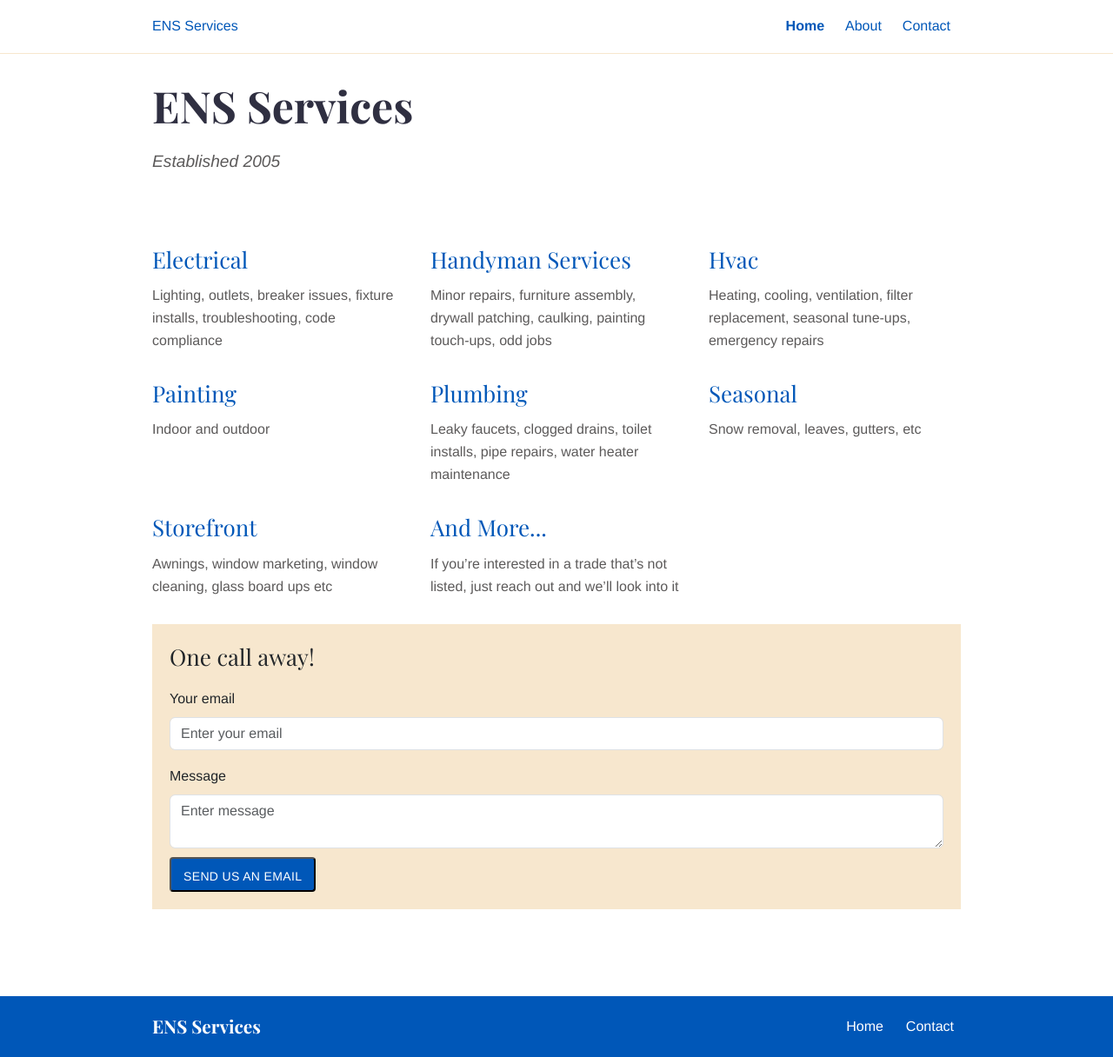
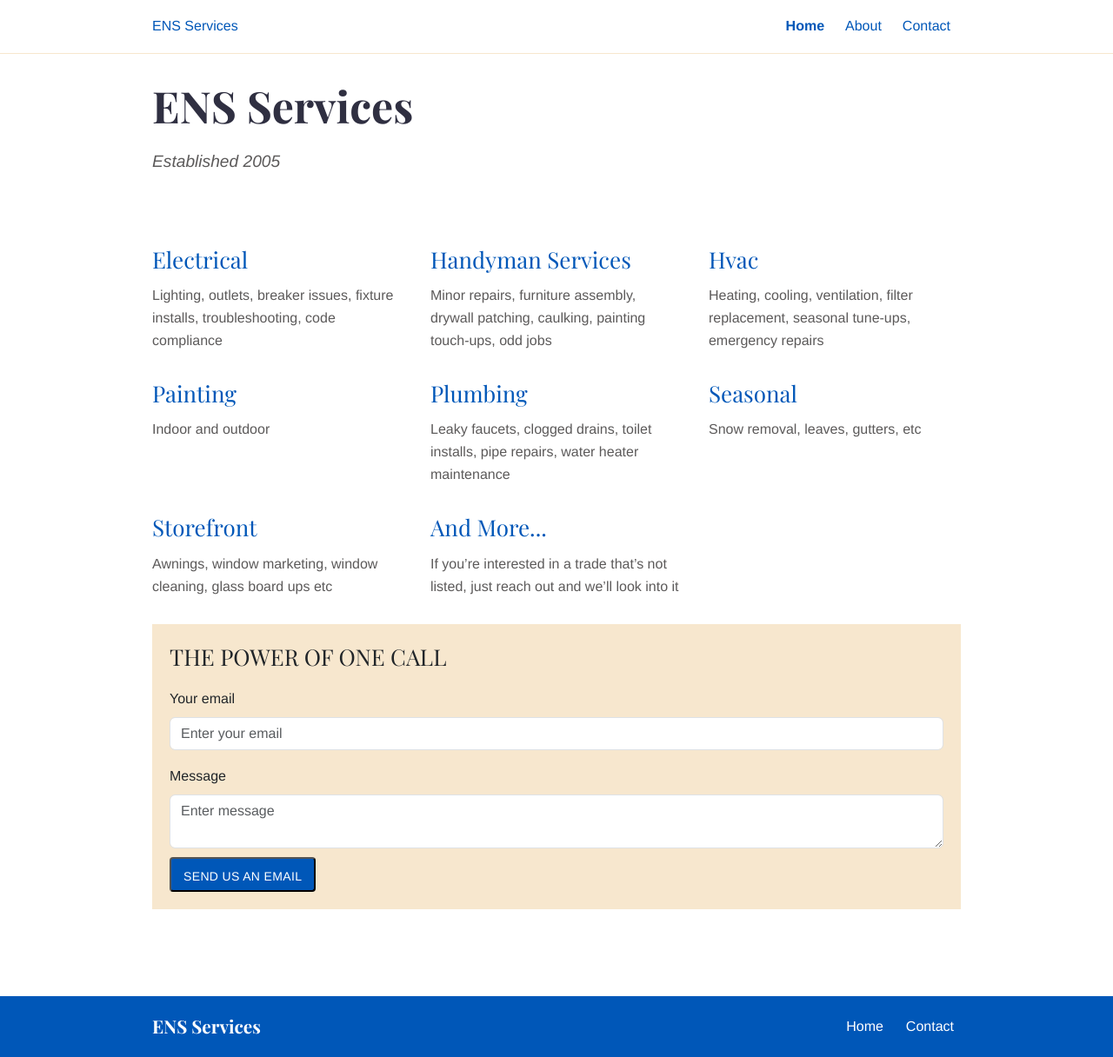
Before and after one commit to amw-zero/ensservices, a Jekyll site: the page built from index.md, in a window 1280 px wide. Shown: the whole page at 87% size. Built offline with Jekyll 4.4.1, drawn with Linux system fonts in a browser that asks for light colours.

Commit message:
Adjustments.

```diff
--- a/_data/contact.yml
+++ b/_data/contact.yml
@@ -1,3 +1,4 @@
 email1: 'apl.ens@mac.com'
 email2: 'joe.ensllc@icloud.com'
+address: '6742 Forest Hill Blvd. #306, Green Acres, Florida 33413'
 contact_button_link: 'contact'
--- a/_includes/call.html
+++ b/_includes/call.html
@@ -3,6 +3,11 @@
     {% if site.data.contact.phone %}
         <div class="call-phone"><strong>Phone: </strong> {{ site.data.contact.phone }} </div>
     {% endif %}
+    <strong>Address </strong>
+    <div class="call-email mb-2">
+        {{ site.data.contact.address }}
+    </div>
+
     <strong>Email </strong>
     <div class="call-email">
       <a href="mailto:{{ .site.data.contact.email }}">
--- a/_includes/email-form.html
+++ b/_includes/email-form.html
@@ -1,5 +1,5 @@
  <div class="contact-form p-2">
-      <h2 class="mb-2">One call away!</h2>
+      <h2 class="mb-2">THE POWER OF ONE CALL</h2>
      <form
       action="https://formspree.io/f/mkgzdvda"
       method="POST">
```
